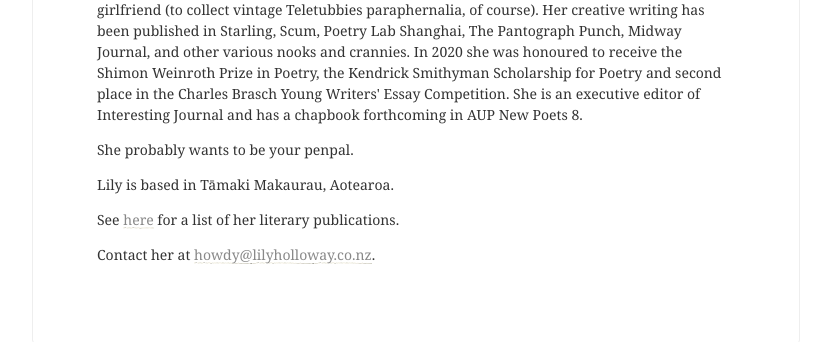
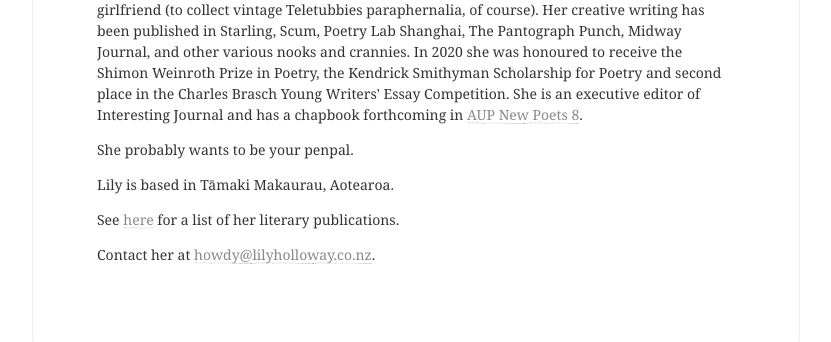
Before and after one commit to lilyholloway/lilyholloway.github.io, a Jekyll site: the page built from index.html, in a window 1280 px wide. Shown: the part 1015-1357 px from the top of the page, without its empty margins (224-1055 px from the left). Built offline with Jekyll 4.4.1, drawn with Linux system fonts in a browser that asks for light colours; nearby versions of some CDN libraries; some of the changed lines change nothing that is shown; some of the changed text lies outside the part shown.

Commit message:
Update index.html

```diff
--- a/index.html
+++ b/index.html
@@ -2,7 +2,7 @@
 ---
 <img src="{{ site.url }}/images/lilyholloway.jpg" alt="Lily Holloway" class="mt4 db center"/><br>
 
-<p>Lily Holloway (born in 1998, they/she) is a forever-queer English Honours student. In her spare time she enjoys reading New Zealand literature and visiting second-hand markets with her girlfriend (to collect vintage Teletubbies paraphernalia, of course). Her creative writing has been published in Starling, Scum, Poetry Lab Shanghai, The Pantograph Punch, Midway Journal, and other various nooks and crannies. In 2020 she was honoured to receive the Shimon Weinroth Prize in Poetry, the Kendrick Smithyman Scholarship for Poetry and second place in the Charles Brasch Young Writers' Essay Competition. She is an executive editor of Interesting Journal and has a chapbook forthcoming in AUP New Poets 8.
+<p>Lily Holloway (born in 1998, they/she) is a forever-queer English Honours student. In her spare time she enjoys reading New Zealand literature and visiting second-hand markets with her girlfriend (to collect vintage Teletubbies paraphernalia, of course). Her creative writing has been published in Starling, Scum, Poetry Lab Shanghai, The Pantograph Punch, Midway Journal, and other various nooks and crannies. In 2020 she was honoured to receive the Shimon Weinroth Prize in Poetry, the Kendrick Smithyman Scholarship for Poetry and second place in the Charles Brasch Young Writers' Essay Competition. She is an executive editor of Interesting Journal and has a chapbook forthcoming in <a href="{{ site.url }}/books">AUP New Poets 8</a>.
 </p>
 <p>She probably wants to be your penpal.
 </p>
```
